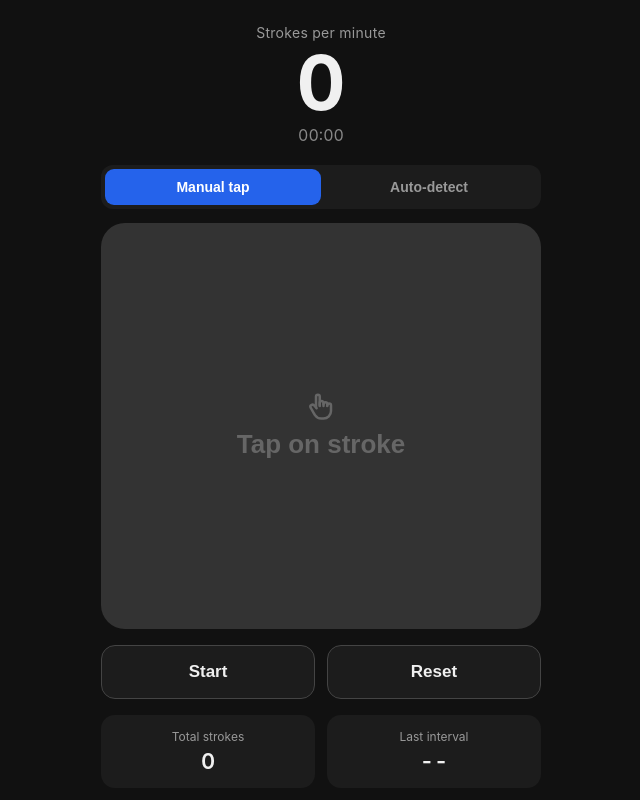
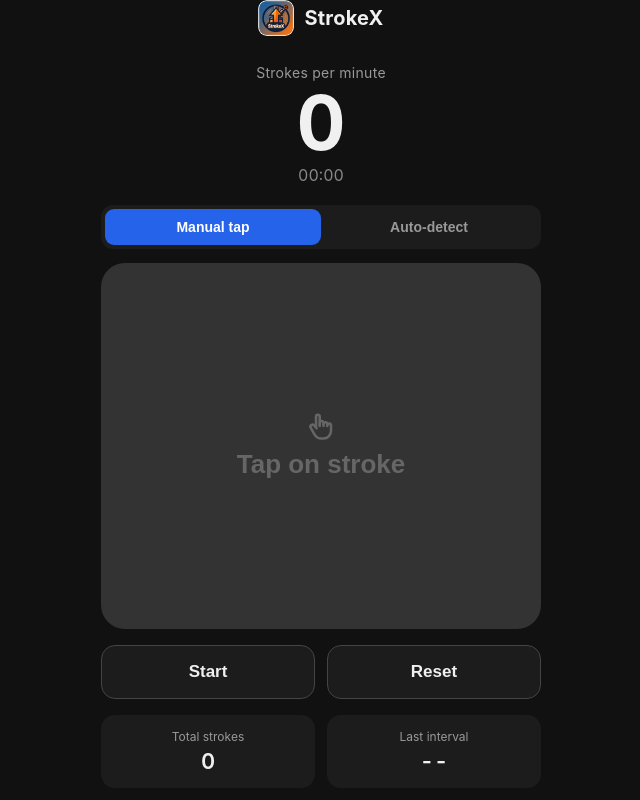
Before and after one commit to ShreddinSleds/Stroke-counter, a plain HTML site: page index.html in a window 1280 px wide. Shown: the whole page, without its empty margins (319-959 px from the left). Drawn offline with Linux system fonts and the light colour scheme.

Commit message:
Add files via upload

```diff
--- a/index.html
+++ b/index.html
@@ -106,6 +106,24 @@
   }
   .modeBtn.active { background: #2563eb; color: white; }
 
+  .brand {
+    display: flex;
+    align-items: center;
+    justify-content: center;
+    gap: 10px;
+    margin-bottom: 4px;
+  }
+  .brand-logo {
+    width: 36px;
+    height: 36px;
+    border-radius: 9px;
+  }
+  .brand-name {
+    font-size: 20px;
+    font-weight: 700;
+    letter-spacing: 0.01em;
+  }
+
   .sens-panel {
     background: #1c1c1c;
     border-radius: 14px;
@@ -129,6 +147,11 @@
 </head>
 <body>
 <div class="wrap">
+
+  <div class="brand">
+    <img src="icon.png" alt="StrokeX logo" class="brand-logo">
+    <span class="brand-name">StrokeX</span>
+  </div>
 
   <div class="readout">
     <div class="label">Strokes per minute</div>
```
